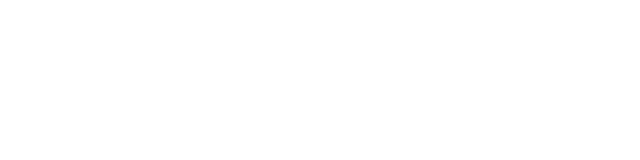
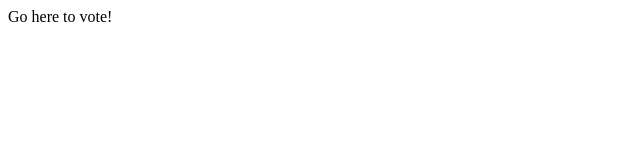
Before and after one commit to richardhertzog/grouper, a React app: page /groupUrl in a window 1280 px wide. Shown: the top 160 px of the page, without its empty margins (0-640 px from the left). Built offline with nearby package versions, Linux system fonts and the light colour scheme.

Commit message:
add voting and url components

```diff
--- a/client/App.jsx
+++ b/client/App.jsx
@@ -3,6 +3,8 @@ import { BrowserRouter as Router, Route, Link } from 'react-router-dom';
 
 import Home from './components/Home.jsx';
 import MakeGroup from './components/MakeGroup.jsx';
+import GroupUrl from './components/GroupUrl.jsx';
+import Voting from './components/Voting.jsx';
 
 class App extends Component {
   constructor(props) {
@@ -15,11 +17,12 @@ class App extends Component {
         <div>
           <Route exact path="/" component={Home} />
           <Route path="/makeGroup" component={MakeGroup} />
+          <Route path="/groupUrl" votingUrl={'http://www.google.com'} component={GroupUrl} />
+          <Route path="/voting" component={Voting} />
         </div>
       </Router>
     );
   }
-
 }
 
 export default App;
--- /dev/null
+++ b/client/components/GroupUrl.jsx
@@ -0,0 +1,18 @@
+import React, { Component } from 'react';
+import { BrowserRouter as Router, Route, Link } from 'react-router-dom';
+
+class GroupUrl extends Component {
+  constructor(props) {
+    super(props);
+  }
+
+  render() {
+    return (
+      <div>
+        <a href={this.props.votingUrl}>Go here to vote!</a>
+      </div>
+    );
+  }
+}
+
+export default GroupUrl;
--- a/client/components/Home.jsx
+++ b/client/components/Home.jsx
@@ -1,11 +1,7 @@
 import React, { Component } from 'react';
-import { BrowserRouter as Router, Route, Link } from 'react-router-dom';
+import { Link } from 'react-router-dom';
 
 class Home extends Component {
-  constructor(props) {
-    super(props);
-  }
-
   render() {
     return (
       <div>
--- a/client/components/MakeGroup.jsx
+++ b/client/components/MakeGroup.jsx
@@ -7,17 +7,17 @@ class MakeGroup extends Component {
     this.state = {
       groupName: '',
       businessType: '',
-      location: ''
-    }
+      location: '',
+    };
 
-    this.handleSubmit  = this.handleSubmit.bind(this);
+    this.handleSubmit = this.handleSubmit.bind(this);
     this.handleChange = this.handleChange.bind(this);
     this.businessClick = this.businessClick.bind(this);
   }
 
   handleSubmit(event) {
     event.preventDefault();
-    console.log(`submitting yelp api params: groupName: ${this.state.groupName}, businessType: ${this.state.businessType}, location: ${this.state.location}`)
+    console.log(`submitting yelp api params: groupName: ${this.state.groupName}, businessType: ${this.state.businessType}, location: ${this.state.location}`);
   }
 
   handleChange(event) {
@@ -25,7 +25,7 @@ class MakeGroup extends Component {
   }
 
   businessClick(event) {
-    this.setState({ businessType: event.target.id })
+    this.setState({ businessType: event.target.id });
   }
 
   render() {
--- /dev/null
+++ b/client/components/Voting.jsx
@@ -0,0 +1,17 @@
+import React, { Component } from 'react';
+import { BrowserRouter as Router, Route, Link } from 'react-router-dom';
+
+class Voting extends Component {
+  constructor(props) {
+    super(props);
+  }
+
+  render() {
+    return (
+      <div>
+      </div>
+    );
+  }
+}
+
+export default Voting;
```
Also changed, not shown: public/styles.css (line endings or trailing spaces).
